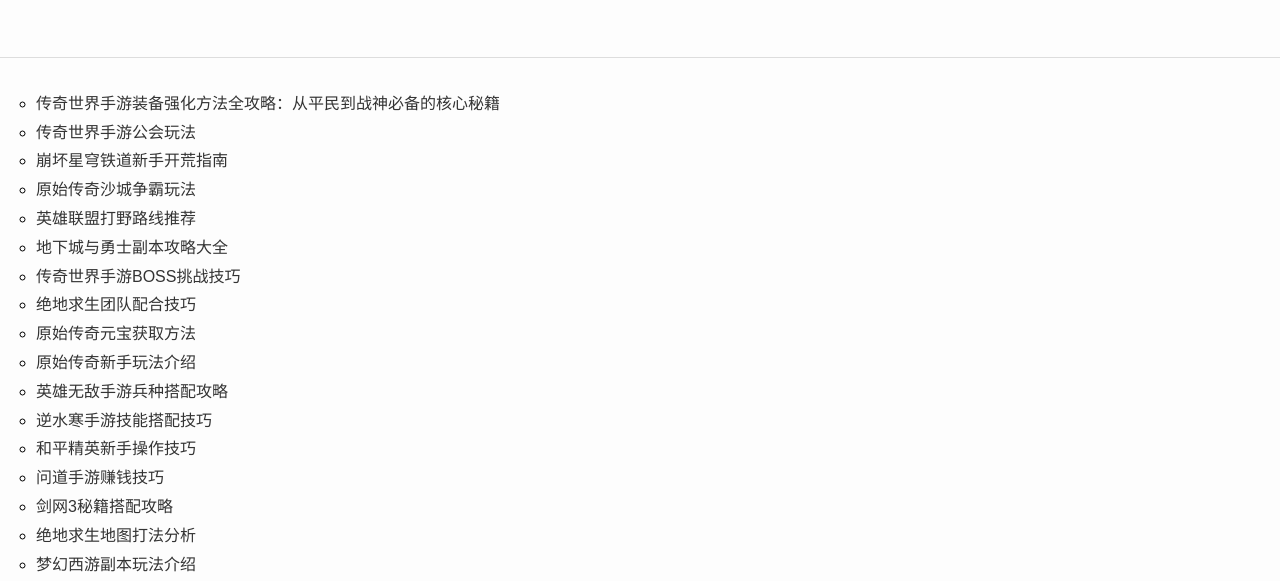
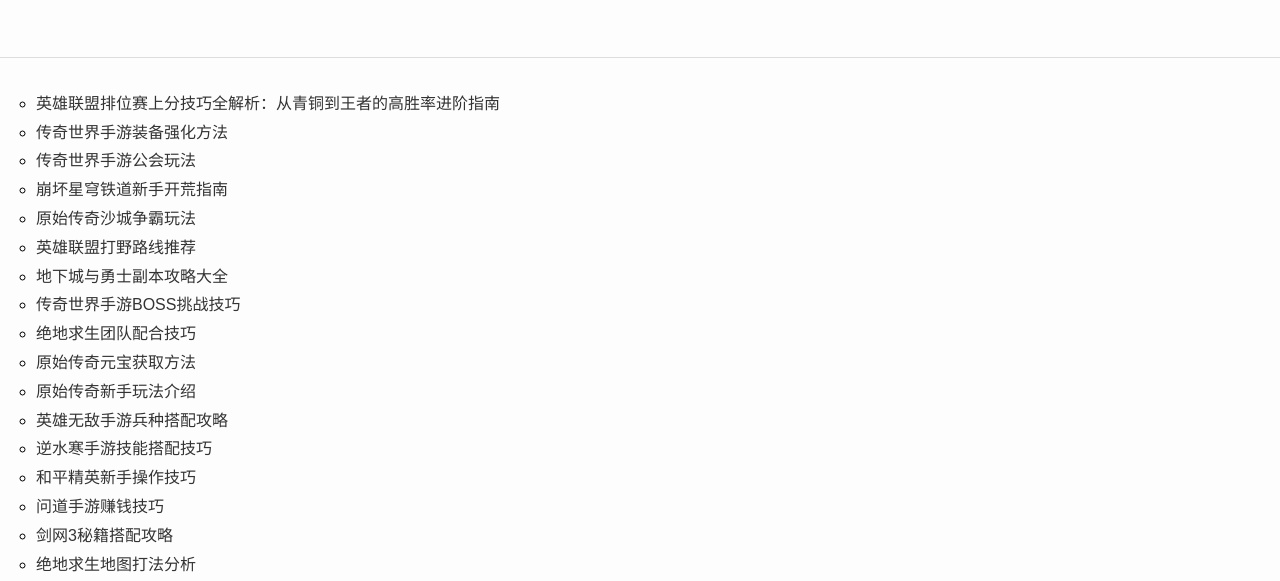
Before and after one commit to f08info/gaming-wiki-docs, a plain HTML site: page index.html in a window 1280 px wide. Shown: the part 202-783 px from the top of the page. Drawn offline with Linux system fonts and the light colour scheme.

Commit message:
update index

```diff
--- a/index.html
+++ b/index.html
@@ -21,7 +21,8 @@
 <body class="hub_qapel">
     <div class="hub_xiudp" role="banner"><h1>热门网络游戏攻略与百科全书</h1><h2>探索最全面的网络游戏攻略、速通指南、装备搭配与任务详解。开源、持续更新的玩家专属游戏百科文档库，助你轻松通关各类热门网游！</h2></div>
     <article class="hub_eduij"><div><ul class="hub_bcuxp">
-<li><a href="https://f08info.github.io/gaming-wiki-docs/docs/2026-11-16-7bd414.html">传奇世界手游装备强化方法全攻略：从平民到战神必备的核心秘籍</a></li>
+<li><a href="https://f08info.github.io/gaming-wiki-docs/docs/2026-11-16-c90a9c.html">英雄联盟排位赛上分技巧全解析：从青铜到王者的高胜率进阶指南</a></li>
+                <li><a href="https://f08info.github.io/gaming-wiki-docs/docs/2026-11-16-7bd414.html">传奇世界手游装备强化方法</a></li>
                 <li><a href="https://f08info.github.io/gaming-wiki-docs/docs/2026-11-15-445139.html">传奇世界手游公会玩法</a></li>
                 <li><a href="https://f08info.github.io/gaming-wiki-docs/docs/2026-11-15-e5ff70.html">崩坏星穹铁道新手开荒指南</a></li>
                 <li><a href="https://f08info.github.io/gaming-wiki-docs/docs/2026-11-15-64e665.html">原始传奇沙城争霸玩法</a></li>
```
